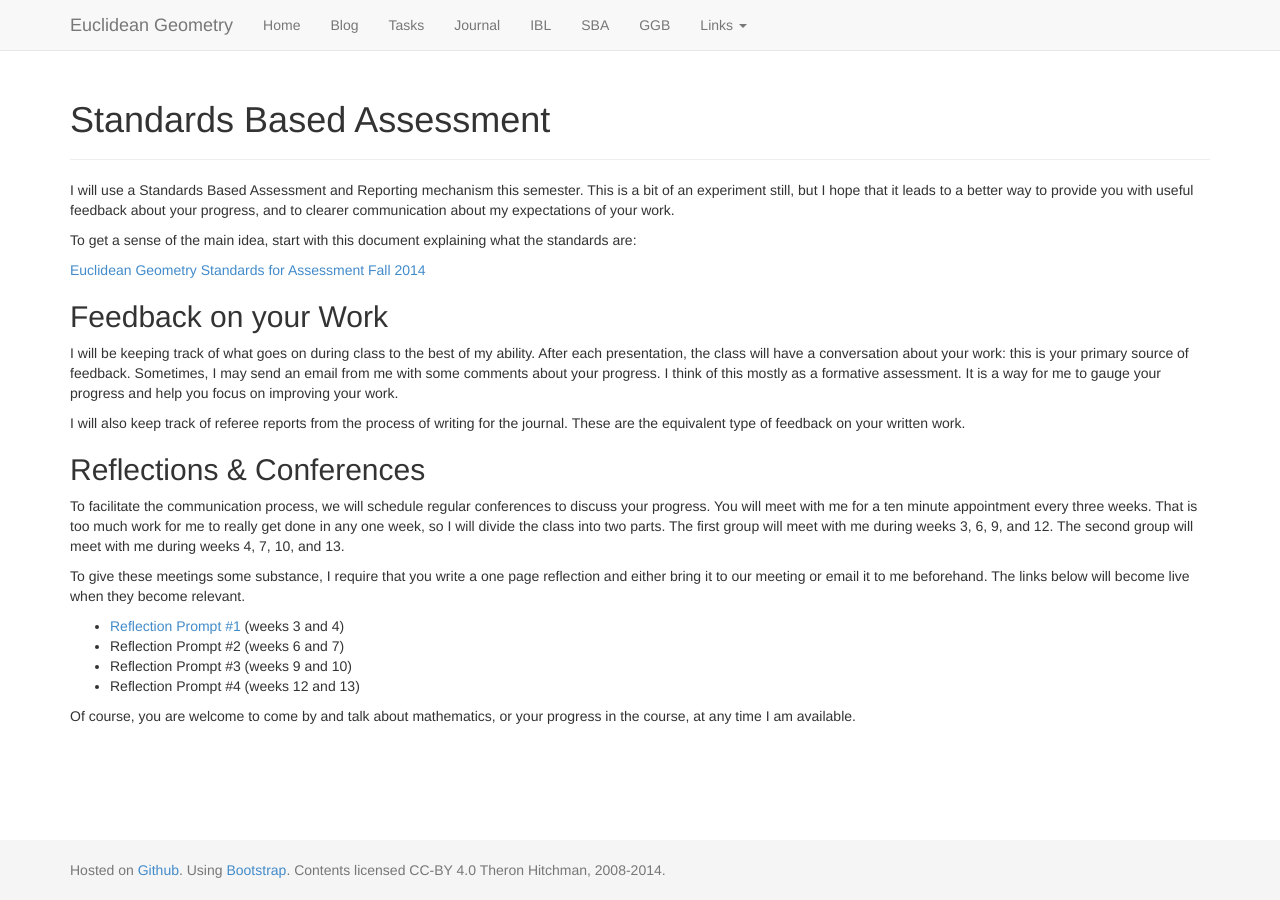
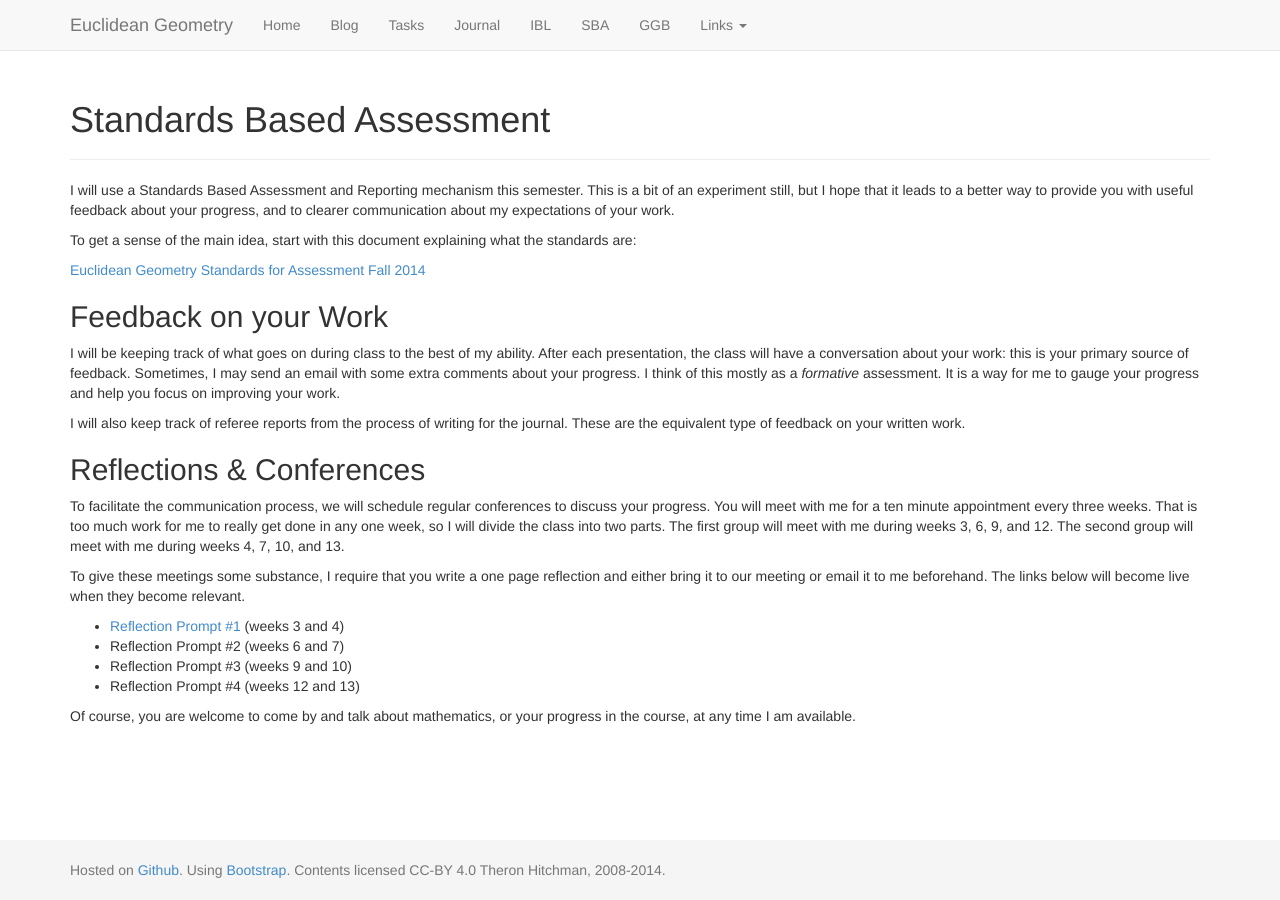
Before and after one commit to theronhitchman/euclidean-geometry, a Jekyll site: the page built from standards-based-assessment/index.md, in a window 1280 px wide. Built offline with Jekyll 4.4.1, drawn with Linux system fonts in a browser that asks for light colours; nearby versions of some CDN libraries.

Commit message:
edited SBA page for grammar.

```diff
--- a/standards-based-assessment/index.md
+++ b/standards-based-assessment/index.md
@@ -18,8 +18,8 @@ standards are:
 I will be keeping track of what goes on during class to the best of my ability.
 After each presentation, the class will have a conversation about your work:
 this is your primary source of feedback. Sometimes, I may send an email
-from me with some comments about your progress. I think of this mostly as a
-formative assessment. It is a way for me to gauge your progress and help you
+with some extra comments about your progress. I think of this mostly as a
+_formative_ assessment. It is a way for me to gauge your progress and help you
 focus on improving your work.
 
 I will also keep track of referee reports from the process of writing for the
```
